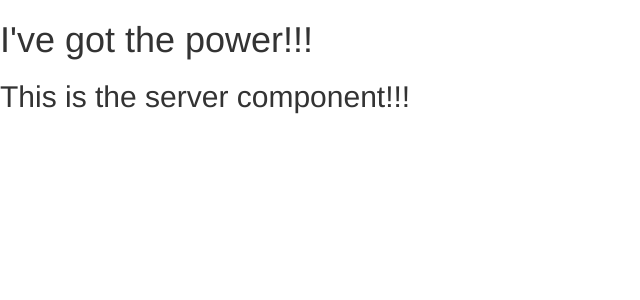
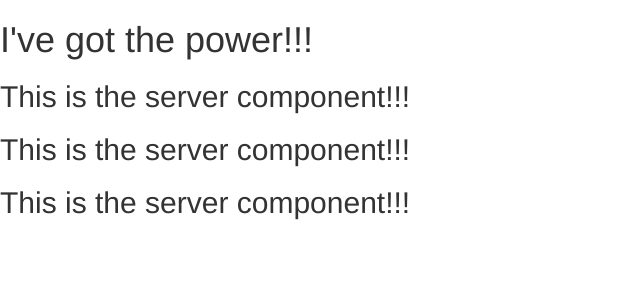
Before and after one commit to orjwan98/Angular8-2019, an Angular app in the folder angular-course/: page / in a window 1280 px wide. Shown: the top 300 px of the page, without its empty margins (0-640 px from the left). Built offline with nearby package versions, Linux system fonts and the light colour scheme.

Commit message:
import servers component into app.html

```diff
--- a/angular-course/src/app/app.component.html
+++ b/angular-course/src/app/app.component.html
@@ -1,2 +1,2 @@
 <h1>I've got the power!!!</h1>
-<app-server></app-server>
+<app-servers></app-servers>
```
